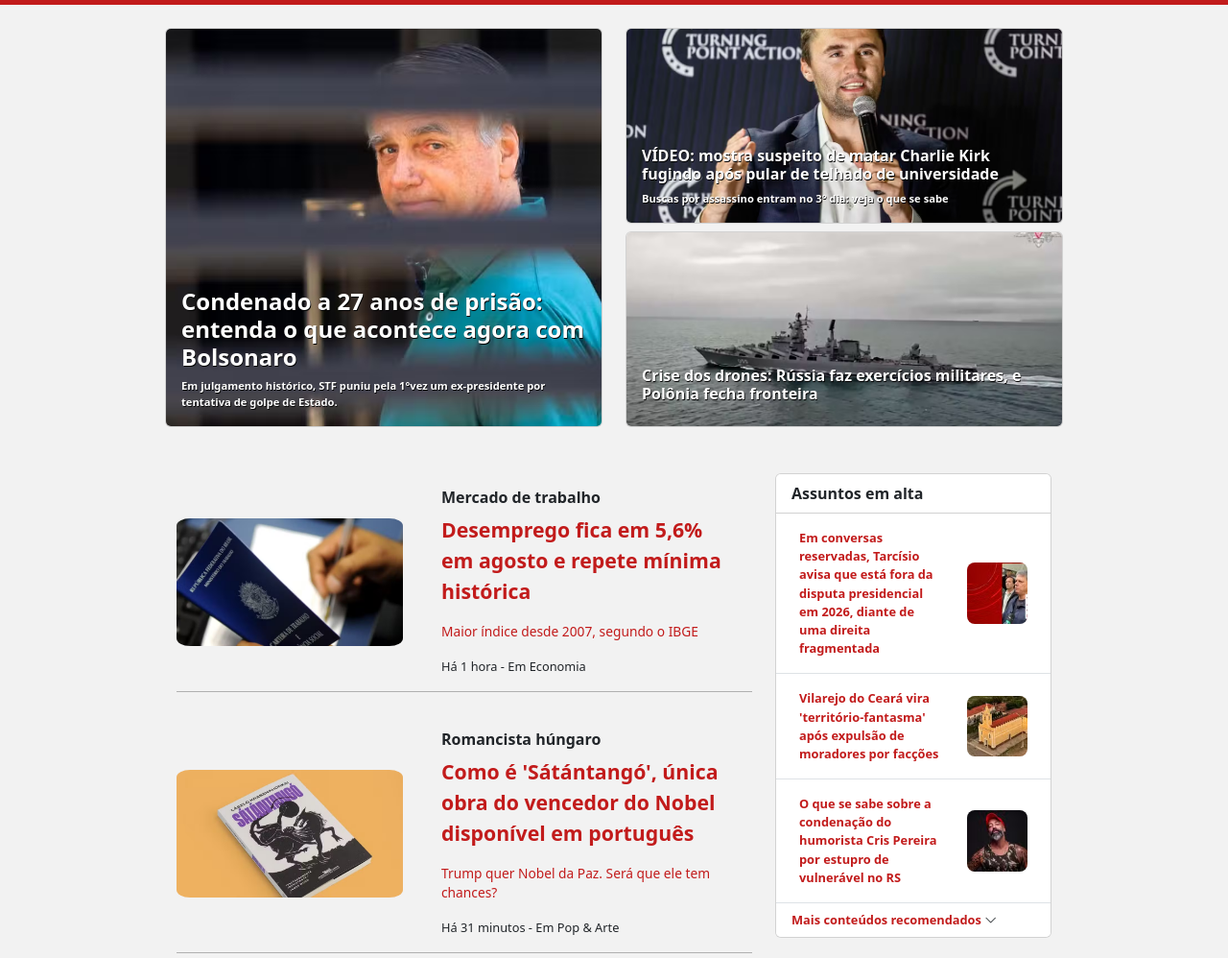
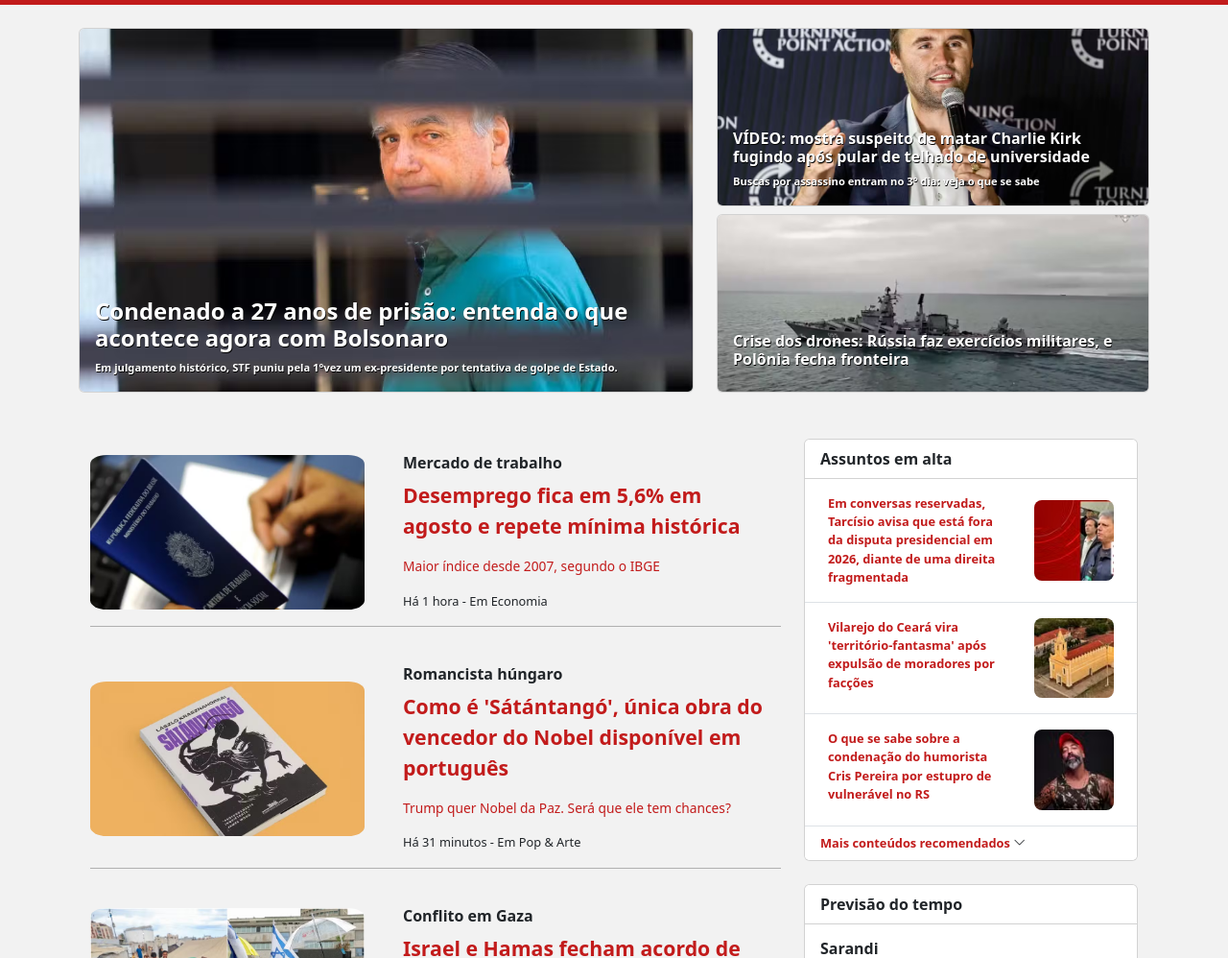
Before and after one commit to ggcoding11/Projeto---Site-do-G1, a plain HTML site: page Cópia do G1/html/index.html in a window 1280 px wide. Shown: the part 102-1100 px from the top of the page at 96% size. Drawn offline with nearby package versions, Linux system fonts and the light colour scheme.

Commit message:
Mexendo algumas coisinhas

```diff
--- a/Cópia do G1/html/index.html
+++ b/Cópia do G1/html/index.html
@@ -17,6 +17,7 @@
     />
     <link rel="stylesheet" href="/Cópia do G1/css/style.css" />
   </head>
+
   <body>
     <div
       class="container-xxl d-flex justify-content-between p-2"
@@ -105,16 +106,12 @@
       </div>
     </header>
 
-    <div
-      class="container min-vh-100 mt-4"
-      id="noticias-principais"
-      style="max-width: 60em"
-    >
+    <div class="container-lg mt-4" id="noticias-principais">
       <div
         class="row d-flex justify-content-center d-none d-sm-flex"
-        style="height: 26em"
+        style="height: 380px"
       >
-        <div class="col-12 col-lg-6 d-none d-sm-block">
+        <div class="col-12 col-lg-7 d-none d-sm-block">
           <div class="noticia-principal card h-100 text-white">
             <img
               src="../img/noticias/principais/bolsonaro.avif"
@@ -133,7 +130,7 @@
             </div>
           </div>
         </div>
-        <div class="col-6 d-none d-lg-block">
+        <div class="col-5 d-none d-lg-block">
           <div class="d-flex flex-column h-100 gap-2">
             <div class="noticia-principal card h-100 text-white">
               <img
@@ -168,7 +165,7 @@
         </div>
       </div>
 
-      <div class="container" id="conteudo-geral">
+      <div class="container-lg" id="conteudo-geral">
         <div class="row d-flex justify-content-center mt-4 gy-4">
           <div class="col-12 col-lg-8 order-1 order-lg-0">
             <div class="post mb-4">
```
